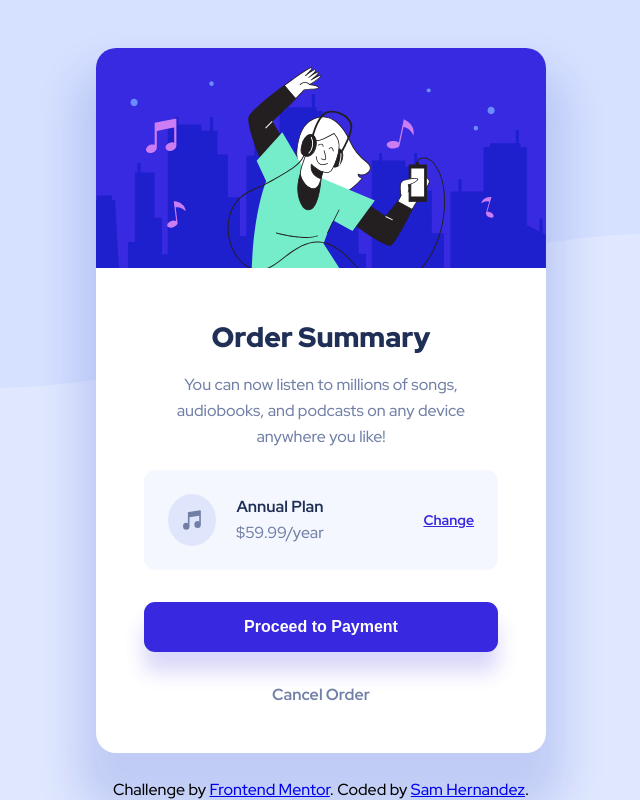
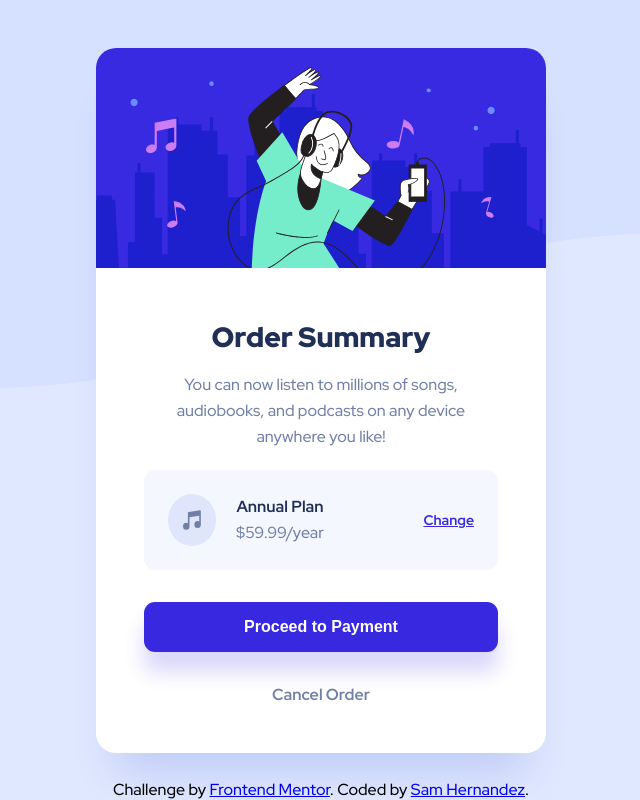
Before and after one commit to S067130H/order-summary-component-main, a plain HTML site: page index.html in a window 1280 px wide. Shown: the whole page, without its empty margins (319-959 px from the left). Drawn offline with Linux system fonts and the light colour scheme.

Commit message:
Update README.md and fix container shadow

```diff
--- a/css/styles.css
+++ b/css/styles.css
@@ -60,7 +60,7 @@ footer {
 .container {
     background-color: hsl(0, 0%, 100%);
     border-radius: 1.25rem;
-    box-shadow: 0 2.5rem 2.5rem 1.25rem hsla(228, 87%, 40%, 0.15);
+    box-shadow: 0 2.5rem 2.5rem -1.25rem hsla(228, 87%, 40%, 0.15);
     margin: 4.44rem 1.5rem;
     overflow: hidden;
     max-width: 28.125rem;
```
Also changed, not shown: 1 other file.
